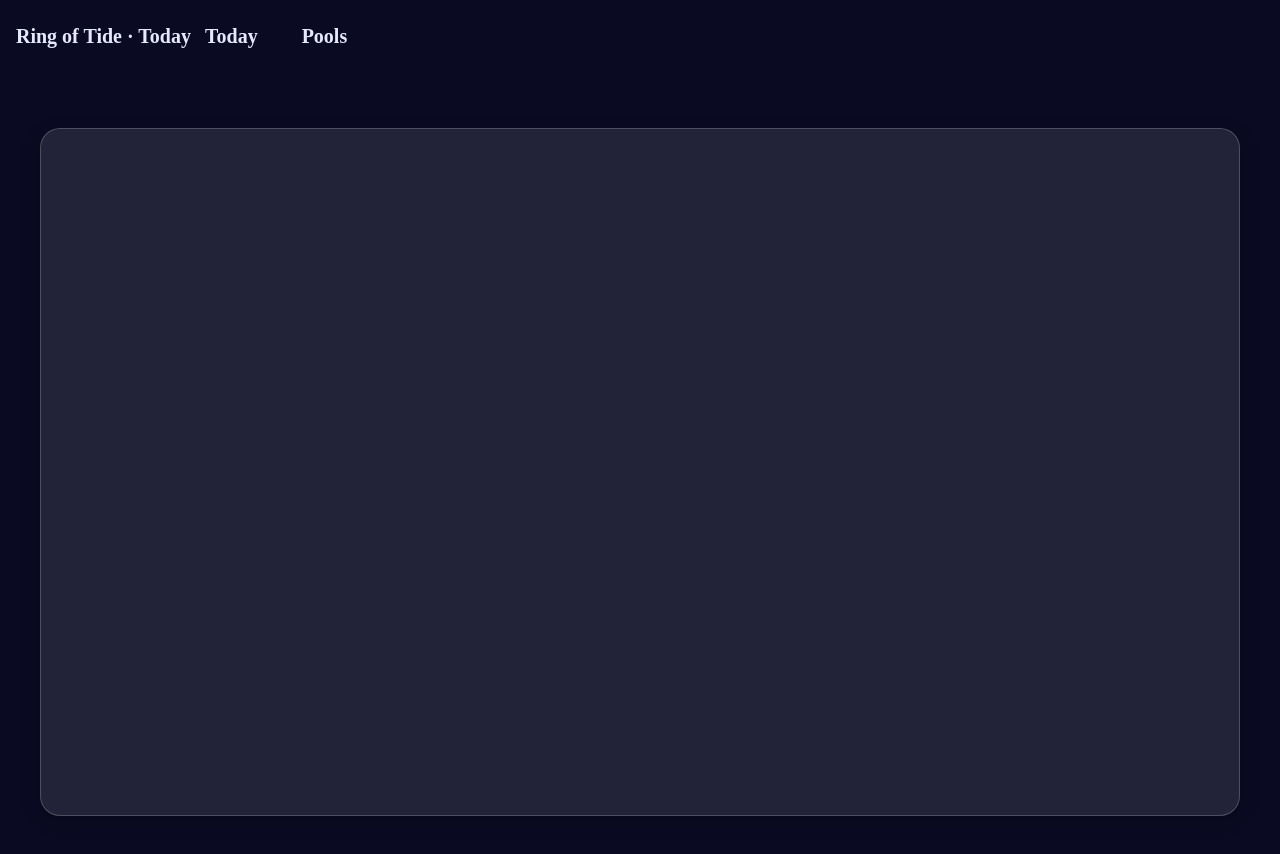
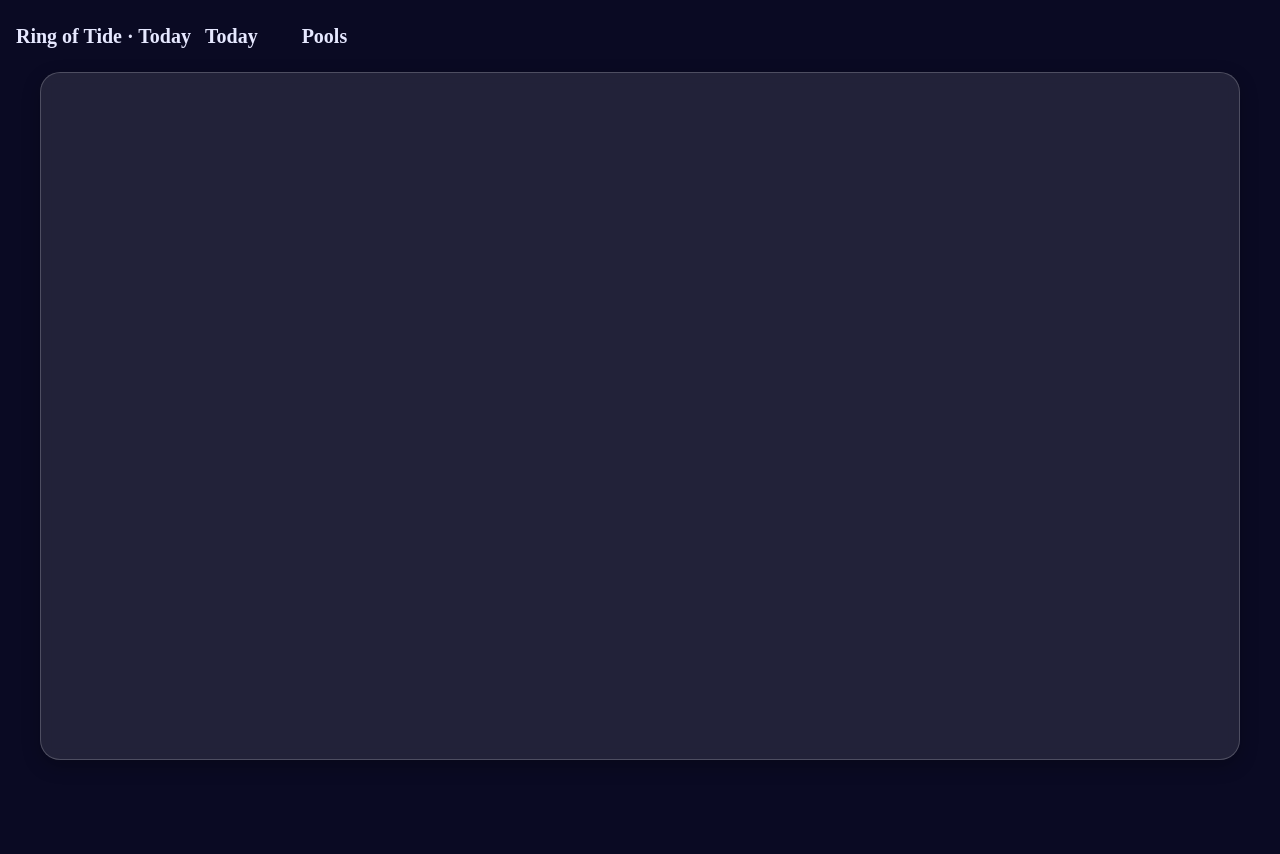
Before and after one commit to jolwa-welkin/Ring-of-Tide-Demo, a plain HTML site: page index.html in a window 1280 px wide. Drawn offline with Linux system fonts and the light colour scheme.

Commit message:
Update index.html

```diff
--- a/index.html
+++ b/index.html
@@ -19,7 +19,7 @@
           margin: 0;
           background-color: var(--bgcolor);
           min-height: 100vh;
-          padding-top: 56px;
+          padding-top: calc(var(--gap-top) - 8px);
           display: flex;
           justify-content: center;
           align-items: flex-start;
@@ -111,10 +111,13 @@
       }
 
       .panel {
+          position: sticky;
+          top: var(--gap-top);
           box-sizing: border-box;
           width: calc(100vw - 2 * var(--gap-x));
           height: calc(100vh - var(--gap-top) - var(--gap-bot));
-          margin: var(--gap-top) var(--gap-x) var(--gap-bot);
+          margin: 0 var(--gap-x) var(--gap-bot);
+          overflow: auto;
 
           background: rgba(255,255,255,0.1); /*透明度：越小越透明*/
           border-radius: 20px;
@@ -124,6 +127,7 @@
           -webkit-backdrop-filter: blur(6px);
           box-sizing: border-box;
           padding: 16px;
+
       }
     </style>
 </head>
```
